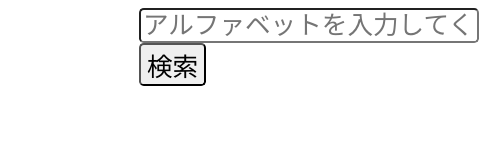
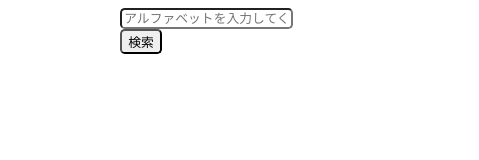
Before and after one commit to phihash/AbbreviationQuiz, a plain HTML site: page index.html in a window 390 px wide. Shown: the whole page, 479 px wide, since content can reach past the window. Drawn offline with Linux system fonts and the light colour scheme.

Commit message:
サイズ変更

```diff
--- a/style.css
+++ b/style.css
@@ -15,3 +15,15 @@ input,button {
 button{
   cursor: pointer;
 }
+
+@media (max-width: 600px){
+
+  .search {
+    width: 40%;
+    margin: 0 auto;
+  }
+  input,button {
+    font-size: 0.8rem;
+    border-radius: 0.3rem;
+  }
+}
```
